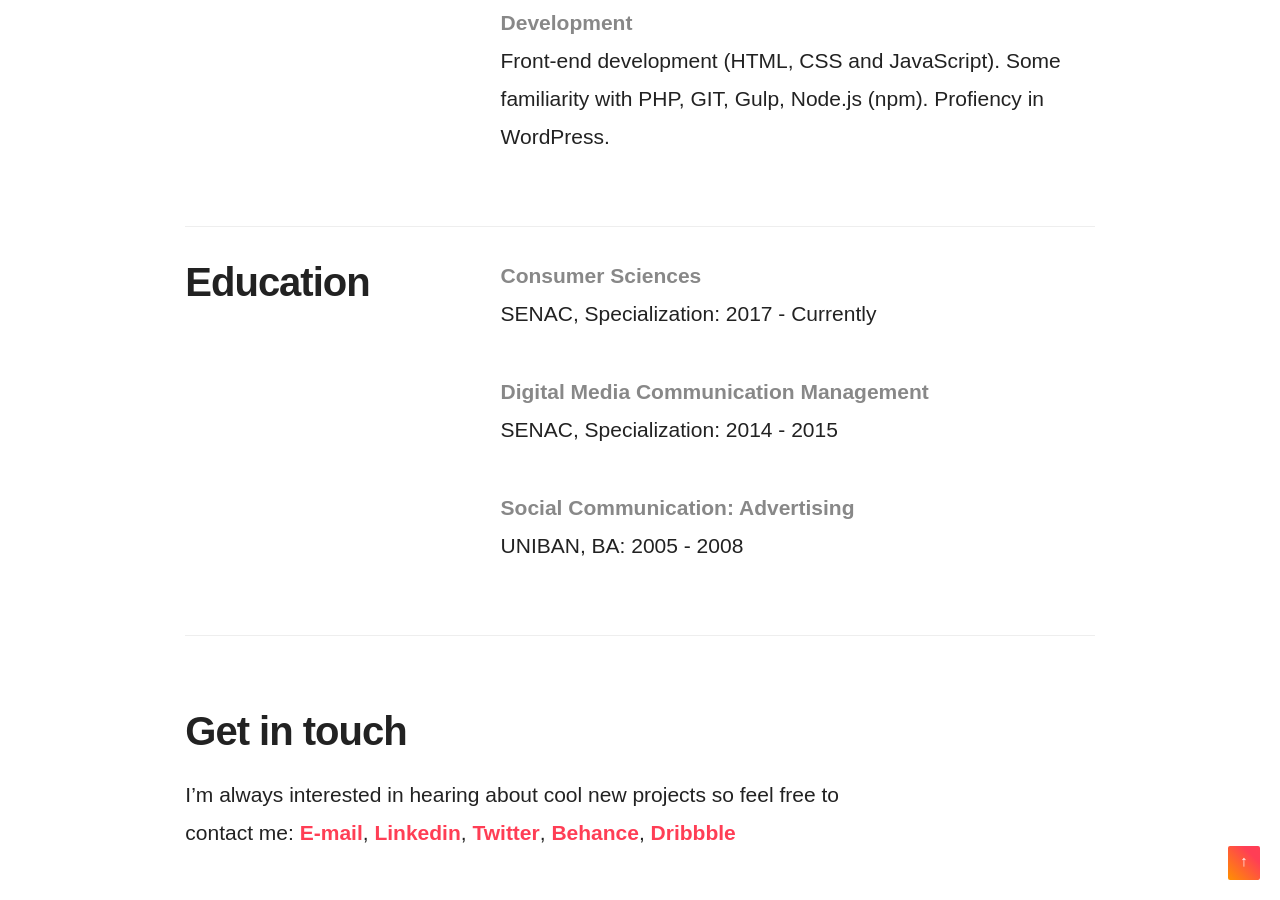
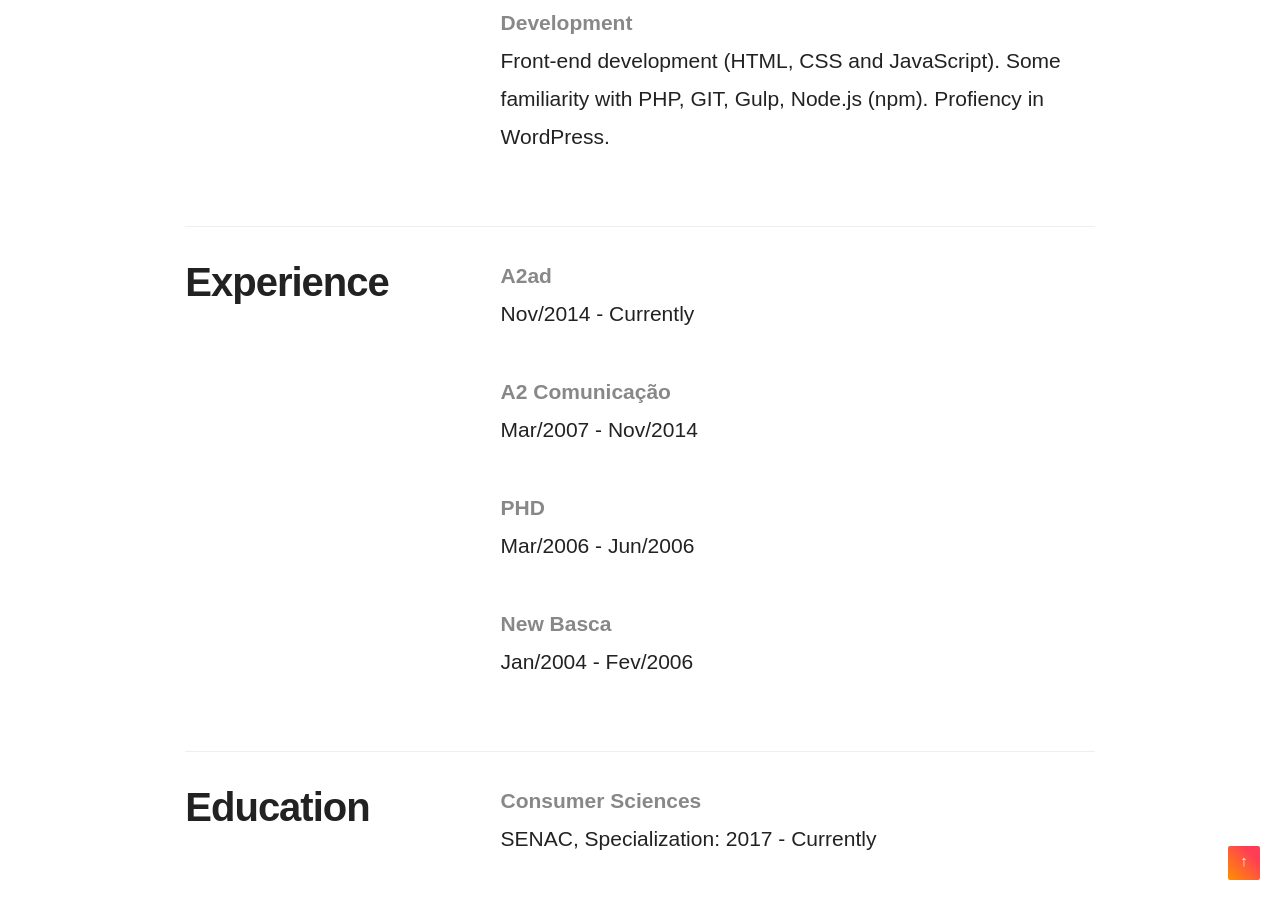
Before and after one commit to drigoteixeira/drigoteixeira.github.io, a Jekyll site: the page built from about/index.html, in a window 1280 px wide and 900 px high, scrolled down 1815 px. Built offline with Jekyll 4.4.1, drawn with Linux system fonts in a browser that asks for light colours; nearby versions of some CDN libraries.

Commit message:
Update about page

```diff
--- a/about/index.html
+++ b/about/index.html
@@ -77,6 +77,37 @@ title: About
 
 			<div class="row">
 				<div class="four columns">
+					<h2>Experience</h2>
+				</div>
+				<div class="eight columns">
+
+				<dl>
+					<dt>A2ad</dt>
+					<dd>Nov/2014 - Currently</dd>
+				</dl>
+
+				<dl>
+					<dt>A2 Comunicação</dt>
+					<dd>Mar/2007 - Nov/2014</dd>
+				</dl>
+
+				<dl>
+					<dt>PHD</dt>
+					<dd>Mar/2006 - Jun/2006</dd>
+				</dl>
+
+				<dl>
+					<dt>New Basca</dt>
+					<dd>Jan/2004 - Fev/2006</dd>
+				</dl>
+
+				</div>
+			</div>
+
+			<hr>
+
+			<div class="row">
+				<div class="four columns">
 					<h2>Education</h2>
 				</div>
 				<div class="eight columns">
```
